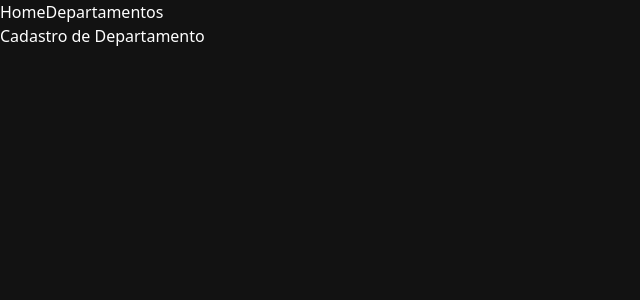
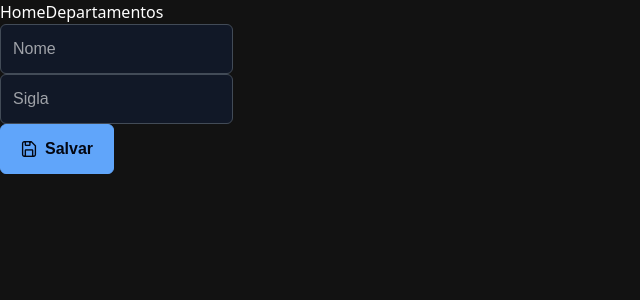
Before and after one commit to FabianaSoft/projetoFinal, a React (Vite) app: page /departamentos/new in a window 1280 px wide. Shown: the top 300 px of the page, without its empty margins (0-640 px from the left). Built offline with nearby package versions, Linux system fonts and the light colour scheme; a web font is replaced by a local one.

Commit message:
adicionando formulario

```diff
--- /dev/null
+++ b/src/Pages/Departamentos/Forms/index.tsx
@@ -0,0 +1,21 @@
+import { InputText } from "primereact/inputtext"
+import { Button } from "primereact/button"
+
+function Forms() {
+    return (
+        <div className="col-span-12">
+            <div className="flex w-full gap-2">
+                <div className="w-2/3">
+                    <InputText placeholder="Nome" className="w-full" />
+                </div>
+                <div className="w-1/3">
+                    <InputText placeholder="Sigla" className="w-full" />
+                </div>
+
+            </div>
+            <Button label="Salvar" icon="pi pi-save" className="mt-2" />
+        </div>
+    )
+}
+
+export default Forms
--- a/src/Routes/index.tsx
+++ b/src/Routes/index.tsx
@@ -1,11 +1,13 @@
 import { Routes, Route } from 'react-router-dom'
 import Departamentos from '../Pages/Departamentos/Listagem'
+import Forms from '../Pages/Departamentos/Forms'
+
 const AppRoutes = () => {
     return (
         <Routes>
             <Route path="/" element={<h1>Home</h1>} />
-      <Route path="/departamentos" element={<Departamentos/>} />
-      <Route path="/departamentos/new" element={<h1>Cadastro de Departamento</h1>} />
+            <Route path="/departamentos" element={<Departamentos />} />
+            <Route path="/departamentos/new" element={<Forms/>} />
             <Route path="/departamentos/edit/:id" element={<h1>Edição de Departamento</h1>} />
             <Route path="*" element={<h1>404 - Não Encontrado</h1>} />
         </Routes>
```
Lines whose indentation alone changed are shown as unchanged.
